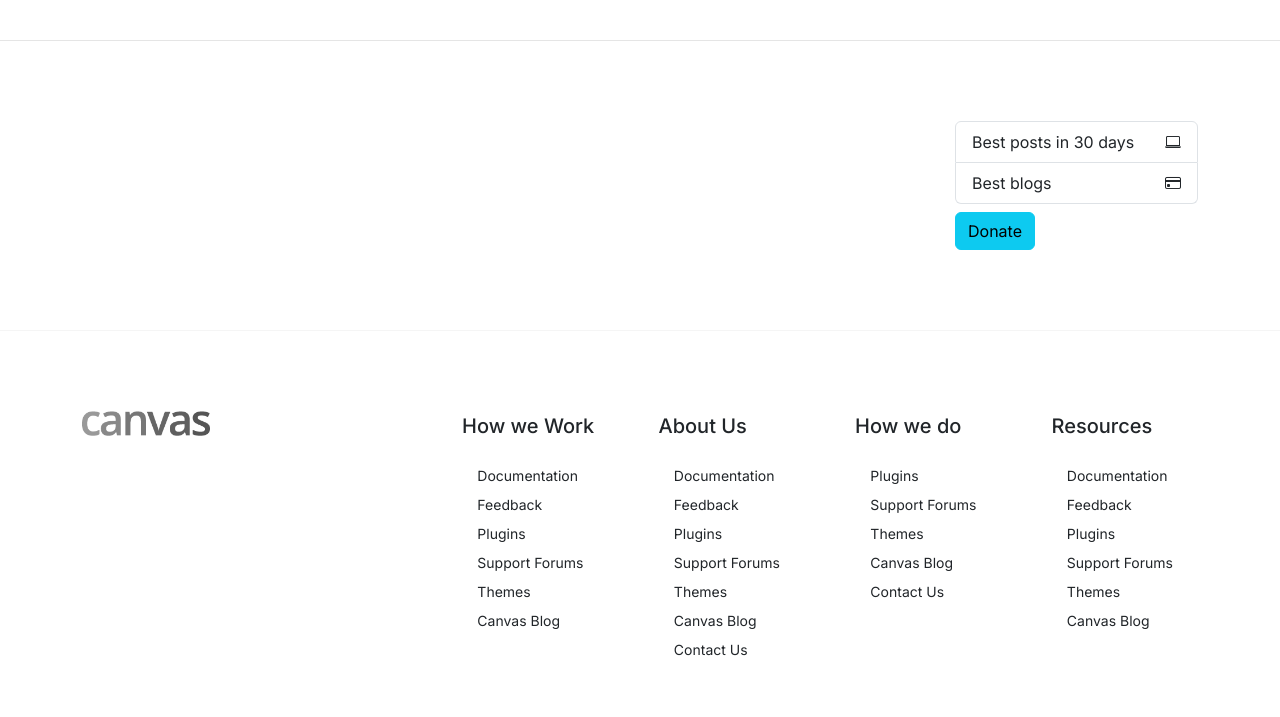
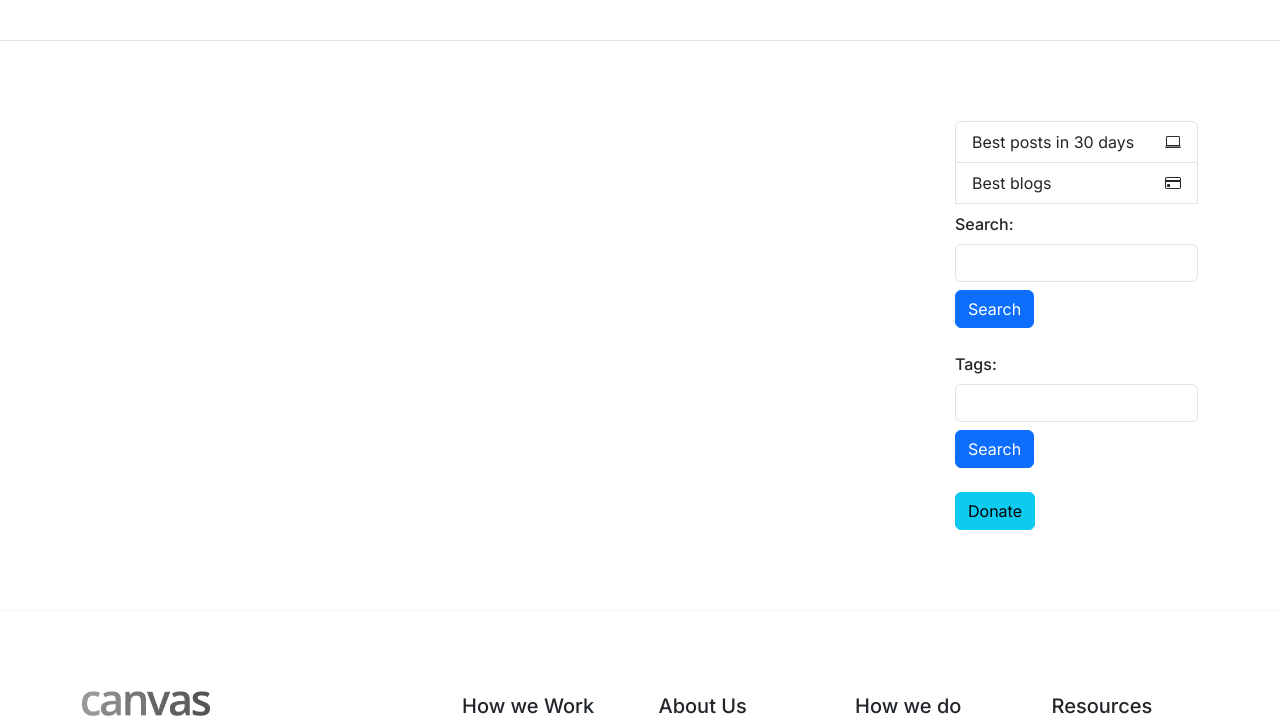
Before and after one commit to Doni9480/vifyx_dev, a Django app: template blog/blogs/templates/blogs/show.html in a window 1280 px wide. Shown: the part 211-928 px from the top of the page. Run offline with Django 5.2, Linux system fonts and the light colour scheme; the template is opened without the code that fills it, so the values that code supplies are empty; some libraries are stand-ins or nearby versions.

Commit message:
Update sidebar.html

```diff
--- a/blog/templates/layouts/sidebar.html
+++ b/blog/templates/layouts/sidebar.html
@@ -1,5 +1,14 @@
-
 <div class="list-group">
     <a href="{% url 'posts:best_posts_mouth' %}" class="list-group-item list-group-item-action d-flex justify-content-between"><div>Best posts in 30 days</div><i class="bi-laptop"></i></a>
     <a href="{% url 'best_blogs' %}" class="list-group-item list-group-item-action d-flex justify-content-between"><div>Best blogs</div><i class="bi-credit-card"></i></a>
+    <form class="col-12 form-group mt-2" id="form_search">
+        <label for="id_search">Search:</label>
+        <input type="text" id="id_search" name="search" class="form-control mb-2" />
+        <input type="submit" class="btn btn-primary" value="Search">
+    </form>
+    <form class="col-12 form-group mt-2" id="form_search_tags">
+        <label for="id_search">Tags:</label>
+        <input type="text" id="id_search" name="search_tags" class="form-control mb-2" />
+        <input type="submit" class="btn btn-primary" value="Search">
+    </form>
 </div>
```
